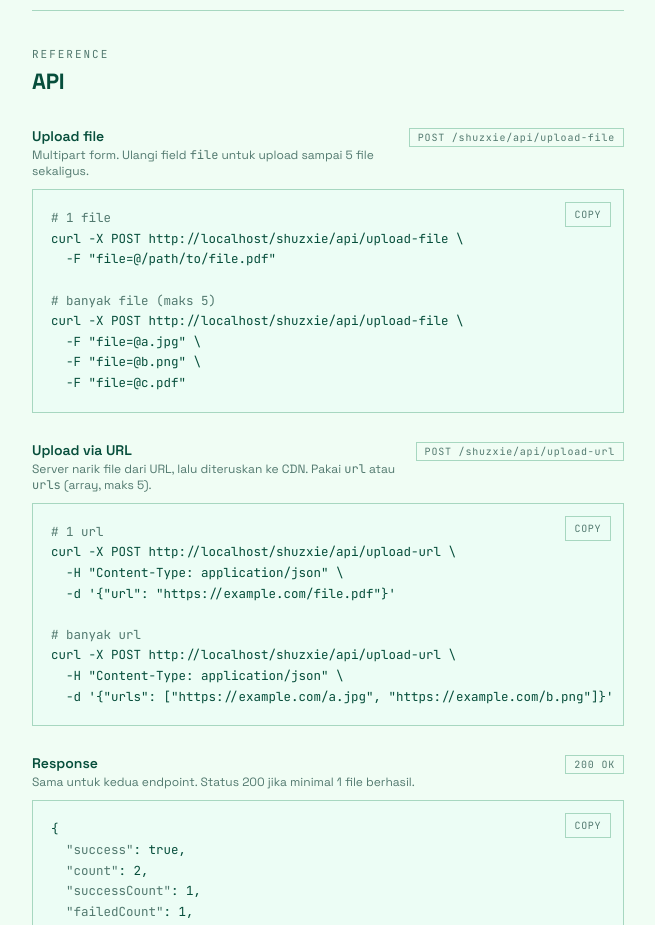
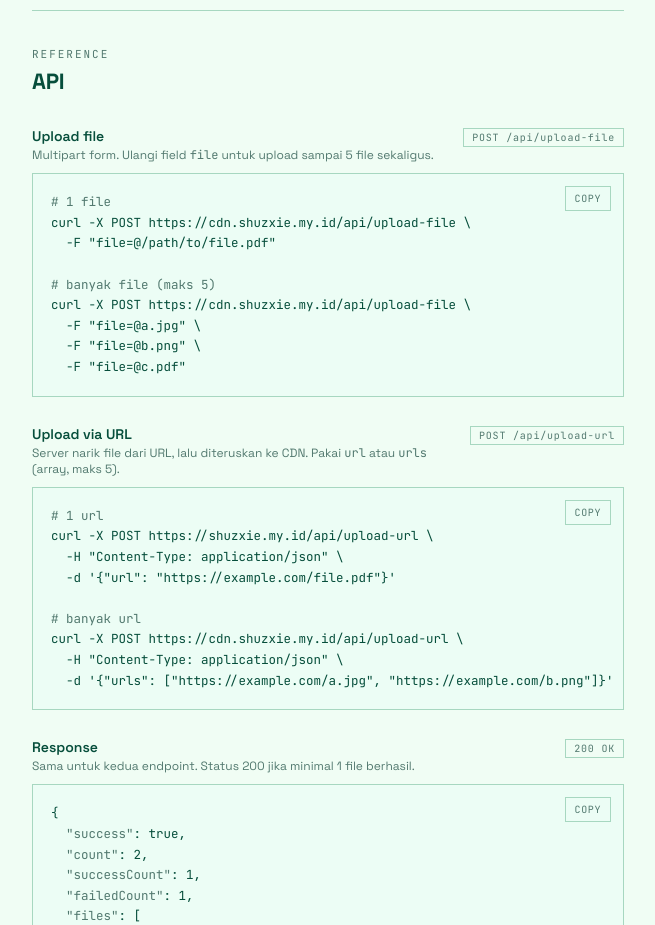
Before and after one commit to shuzxie/shuzxie, a plain HTML site: page index.html in a window 1280 px wide. Shown: the part 620-1545 px from the top of the page, without its empty margins (312-967 px from the left). Drawn offline with Linux system fonts and the light colour scheme.

Commit message:
New commit by: @shuzxie (Shuzxíe)

```diff
--- a/index.html
+++ b/index.html
@@ -208,15 +208,15 @@
           <div class="doc-label">Upload file</div>
           <div class="doc-desc">Multipart form. Ulangi field <span class="mono">file</span> untuk upload sampai 5 file sekaligus.</div>
         </div>
-        <span class="doc-method">POST /shuzxie/api/upload-file</span>
+        <span class="doc-method">POST /api/upload-file</span>
       </div>
       <div class="codeblock">
         <pre id="code-upload-file"><span class="cm"># 1 file</span>
-curl -X POST __ORIGIN__/shuzxie/api/upload-file \
+curl -X POST https://cdn.shuzxie.my.id/api/upload-file \
   -F "file=@/path/to/file.pdf"
 
 <span class="cm"># banyak file (maks 5)</span>
-curl -X POST __ORIGIN__/shuzxie/api/upload-file \
+curl -X POST https://cdn.shuzxie.my.id/api/upload-file \
   -F "file=@a.jpg" \
   -F "file=@b.png" \
   -F "file=@c.pdf"</pre>
@@ -230,16 +230,16 @@
           <div class="doc-label">Upload via URL</div>
           <div class="doc-desc">Server narik file dari URL, lalu diteruskan ke CDN. Pakai <span class="mono">url</span> atau <span class="mono">urls</span> (array, maks 5).</div>
         </div>
-        <span class="doc-method">POST /shuzxie/api/upload-url</span>
+        <span class="doc-method">POST /api/upload-url</span>
       </div>
       <div class="codeblock">
         <pre id="code-upload-url"><span class="cm"># 1 url</span>
-curl -X POST __ORIGIN__/shuzxie/api/upload-url \
+curl -X POST https://shuzxie.my.id/api/upload-url \
   -H "Content-Type: application/json" \
   -d '{"url": "https://example.com/file.pdf"}'
 
 <span class="cm"># banyak url</span>
-curl -X POST __ORIGIN__/shuzxie/api/upload-url \
+curl -X POST https://cdn.shuzxie.my.id/api/upload-url \
   -H "Content-Type: application/json" \
   -d '{"urls": ["https://example.com/a.jpg", "https://example.com/b.png"]}'</pre>
         <button class="code-copy" data-target="code-upload-url">Copy</button>
```
Also changed, not shown: data/img/IMG_20261103_232412_316.jpg (added), 2 other files.
